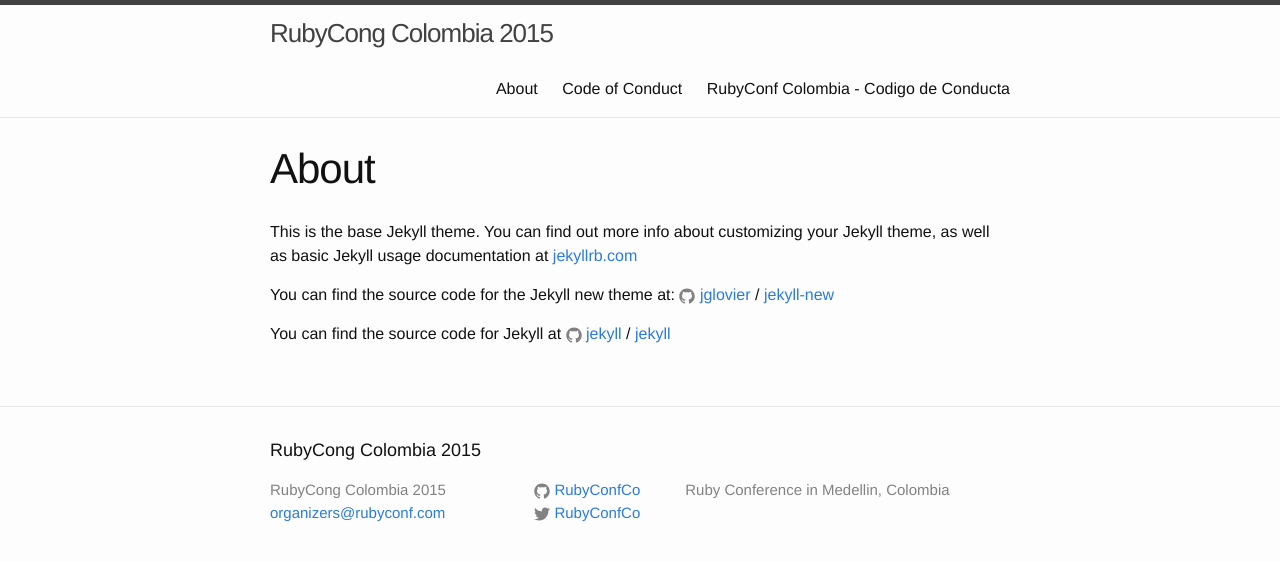
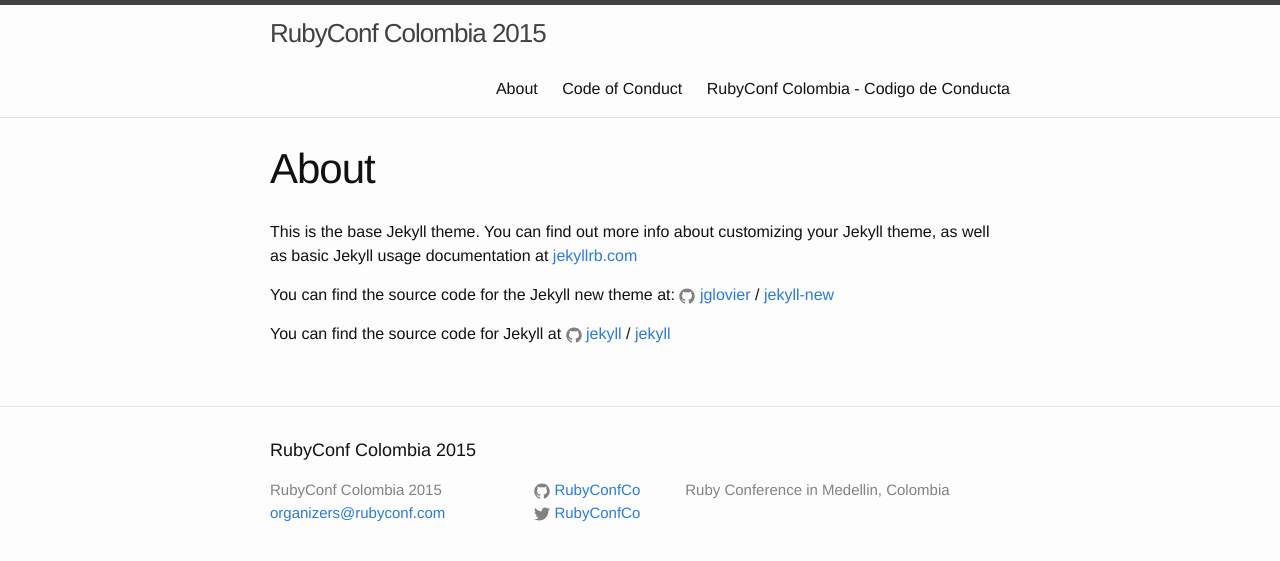
Before and after one commit to RubyConfCo/rubyconfco-website-2015, a Jekyll site: the page built from about.md, in a window 1280 px wide. Shown: the top 561 px of the page. Built offline with Jekyll 4.4.1, drawn with Linux system fonts in a browser that asks for light colours; nearby versions of some CDN libraries.

Commit message:
Update _config.yml

```diff
--- a/_config.yml
+++ b/_config.yml
@@ -6,7 +6,7 @@
 # 'jekyll serve'. If you change this file, please restart the server process.
 
 # Site settings
-title: RubyCong Colombia 2015
+title: RubyConf Colombia 2015
 email: organizers@rubyconf.com
 description: > # this means to ignore newlines until "baseurl:"
   Ruby Conference in Medellin, Colombia
```
